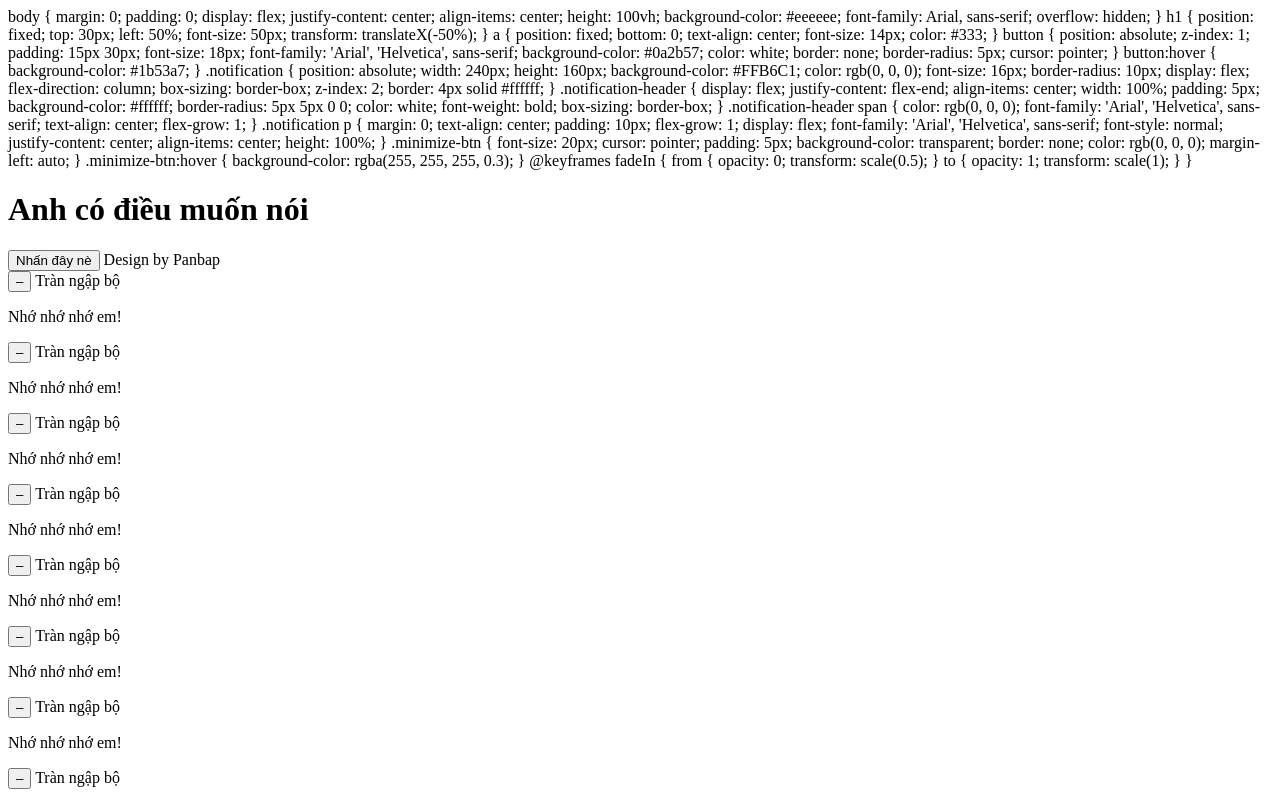
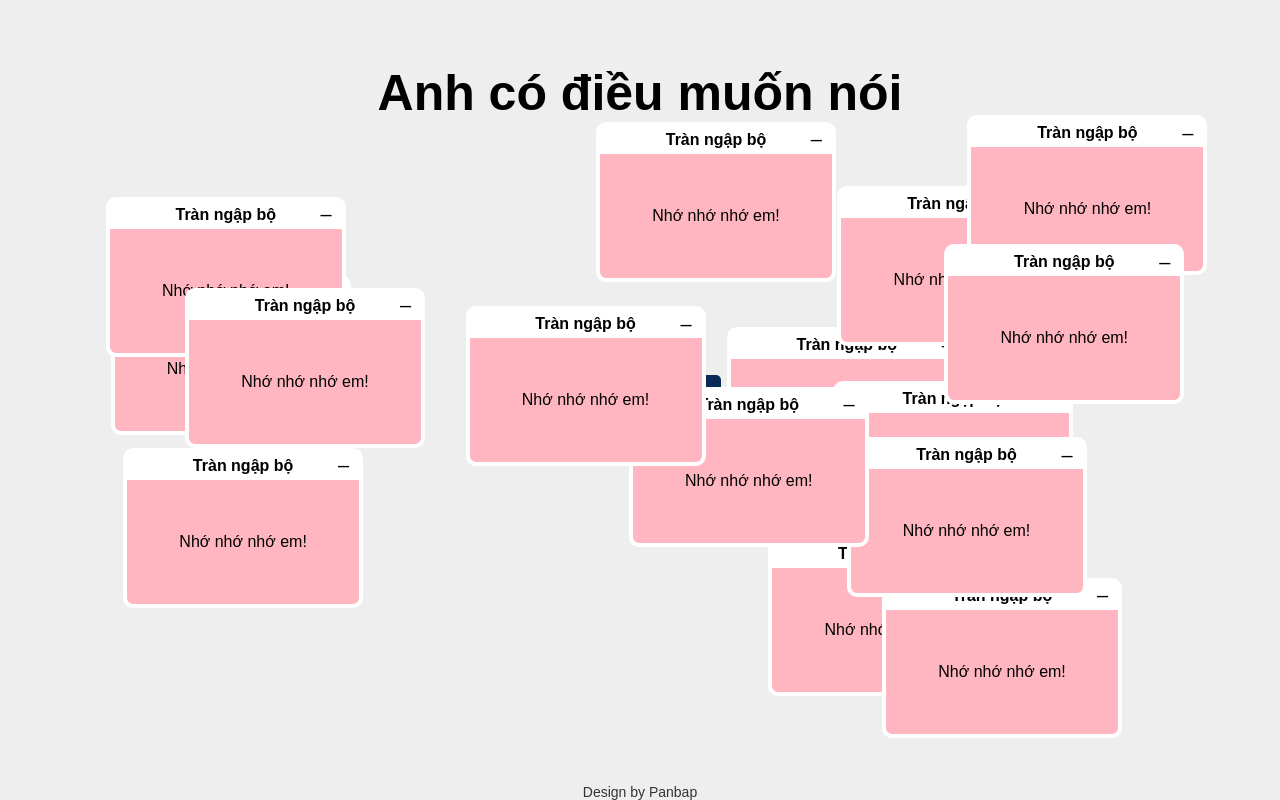
Before and after one commit to quan123jk4/haru, a plain HTML site: page Index.html in a window 1280 px wide. Both pictures are taken after a click on the button "Nhấn đây nè". Shown: the top 800 px of the page. Drawn offline with Linux system fonts and the light colour scheme.

Commit message:
Update Index.html

```diff
--- a/Index.html
+++ b/Index.html
@@ -6,7 +6,8 @@
   <meta name="viewport" content="width=device-width, initial-scale=1.0">
   <link href="https://fonts.googleapis.com/css2?family=Roboto:wght@400;500&display=swap" rel="stylesheet">
   <title>Tràn bộ nhớ</title>
-  <styles> body {
+  <style>
+    body {
       margin: 0;
       padding: 0;
       display: flex;
@@ -25,6 +26,7 @@ h1 {
       font-size: 50px;
       transform: translateX(-50%);
     }
+
     a {
       position: fixed;
       bottom: 0;
@@ -32,12 +34,13 @@ a {
       font-size: 14px;
       color: #333;
     }
+
     button {
       position: absolute;
       z-index: 1;
       padding: 15px 30px;
       font-size: 18px;
-  font-family: 'Arial', 'Helvetica', sans-serif;
+      font-family: Arial, Helvetica, sans-serif;
       background-color: #0a2b57;
       color: white;
       border: none;
@@ -54,7 +57,7 @@ button:hover {
       width: 240px;
       height: 160px;
       background-color: #FFB6C1;
-  color: rgb(0, 0, 0);
+      color: #000;
       font-size: 16px;
       border-radius: 10px;
       display: flex;
@@ -72,16 +75,15 @@ button:hover {
       padding: 5px;
       background-color: #ffffff;
       border-radius: 5px 5px 0 0;
-  color: white;
       font-weight: bold;
       box-sizing: border-box;
     }
 
     .notification-header span {
-  color: rgb(0, 0, 0);
-  font-family: 'Arial', 'Helvetica', sans-serif;
+      color: #000;
+      font-family: Arial, Helvetica, sans-serif;
+      flex-grow: 1;
       text-align: center;
-  flex-grow: 1;
     }
 
     .notification p {
@@ -90,11 +92,8 @@ button:hover {
       padding: 10px;
       flex-grow: 1;
       display: flex;
-  font-family: 'Arial', 'Helvetica', sans-serif;
-  font-style: normal;
       justify-content: center;
       align-items: center;
-  height: 100%;
     }
 
     .minimize-btn {
@@ -103,7 +102,7 @@ button:hover {
       padding: 5px;
       background-color: transparent;
       border: none;
-  color: rgb(0, 0, 0);
+      color: #000;
       margin-left: auto;
     }
 
@@ -121,17 +120,15 @@ button:hover {
         opacity: 1;
         transform: scale(1);
       }
-}</styles>
-
+    }
+  </style>
 </head>
 
 <body>
-
   <h1>Anh có điều muốn nói</h1>
   <button onclick="generateRandomNotifications()">Nhấn đây nè</button>
-  <script>const messages = [
-  "Nhớ nhớ nhớ em!"
-];
+  <script>
+    const messages = ["Nhớ nhớ nhớ em!"];
 
     function generateRandomNotifications() {
       const notificationCount = 100;
@@ -166,11 +163,12 @@ function minimizeNotification(button) {
     }
 
     document.addEventListener("DOMContentLoaded", function () {
-  var encodedText = '&#68;&#101;&#115;&#105;&#103;&#110;&#32;&#98;&#121;&#32;&#80;&#97;&#110;&#98;&#97;&#112;';
-  var footer = document.createElement("a");
+      const encodedText = '&#68;&#101;&#115;&#105;&#103;&#110;&#32;&#98;&#121;&#32;&#80;&#97;&#110;&#98;&#97;&#112;';
+      const footer = document.createElement("a");
       footer.innerHTML = encodedText;
       document.body.appendChild(footer);
-}); </script>
+    });
+  </script>
 </body>
 
 </html>
```
Lines whose indentation alone changed are shown as unchanged.
